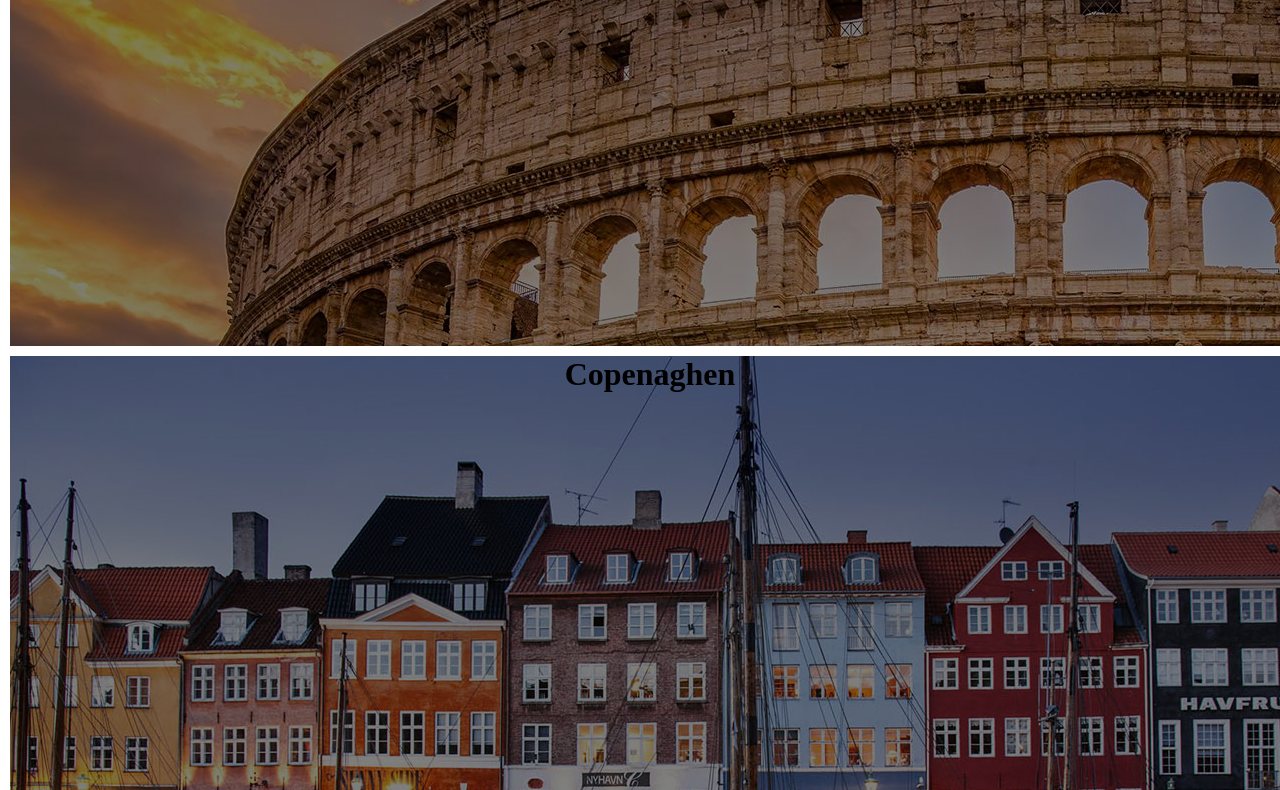
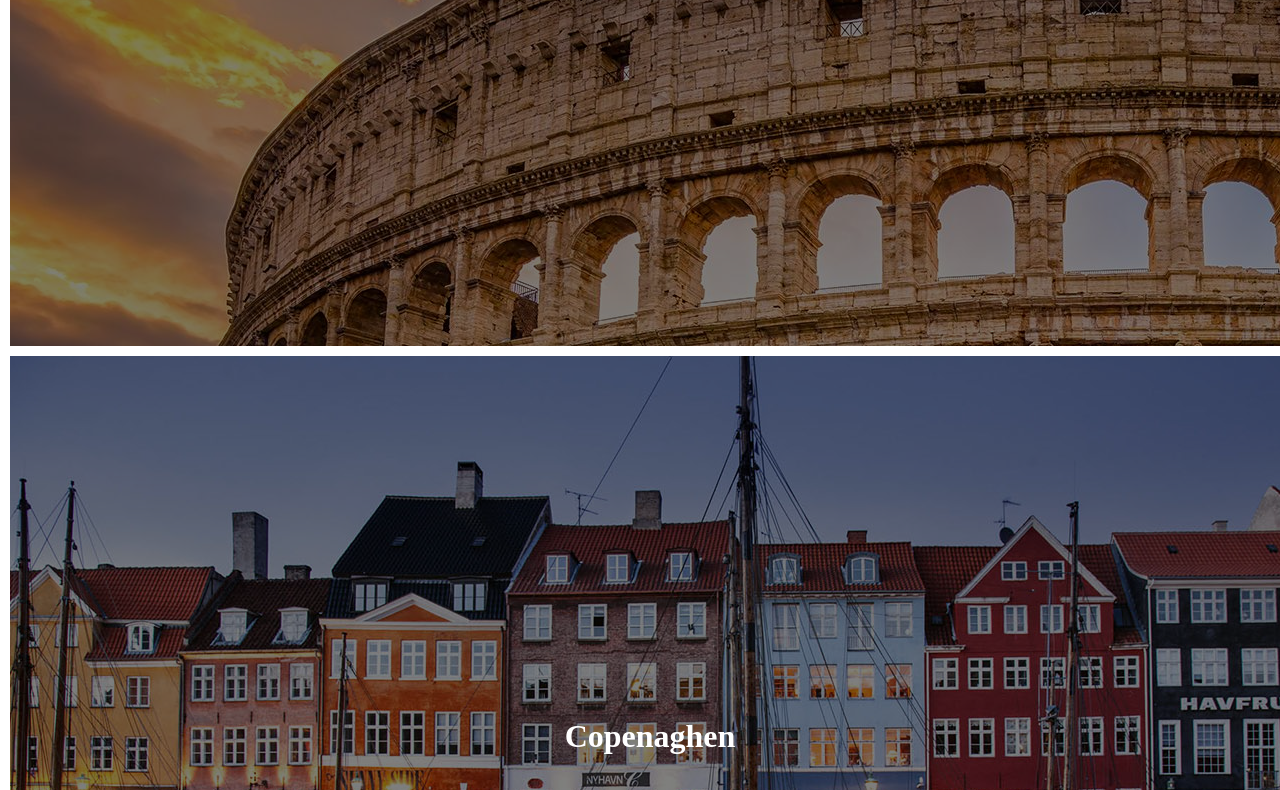
Before and after one commit to vonaxl/htmlcss-airbnb, a plain HTML site: page index.html in a window 1280 px wide. Shown: the part 424-1214 px from the top of the page. Drawn offline with Linux system fonts and the light colour scheme.

Commit message:
addded properties to h1

```diff
--- a/assets/css/style.css
+++ b/assets/css/style.css
@@ -5,7 +5,6 @@
 }
 
 .container{
-  text-align: center;
   overflow: auto;
 }
 
@@ -35,3 +34,11 @@
   width: 100%;
   background-color: rgba(0, 0, 0, 0.5);
 }
+
+h1{
+  color: white;
+  position: absolute;
+  top: 50%;
+  left: 50%;
+  transform: translate(-50%,-50%);
+}
```
